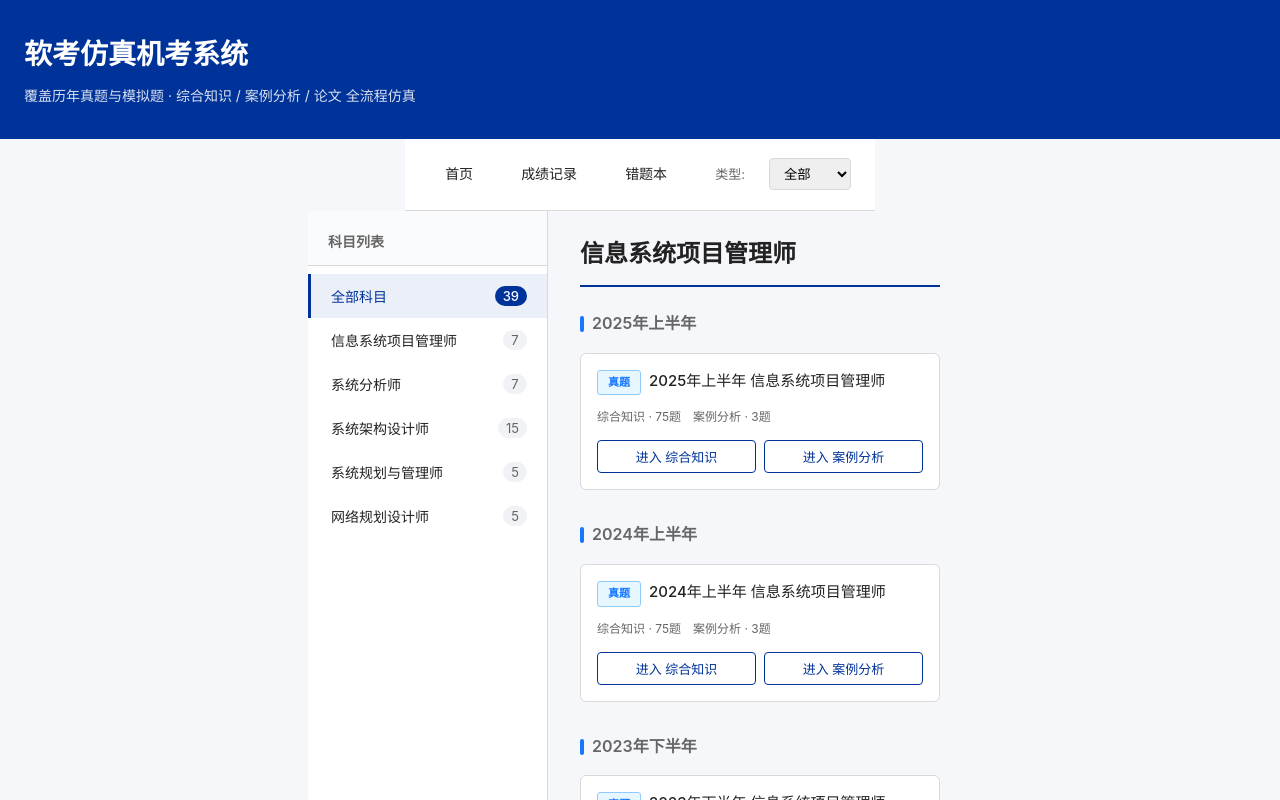
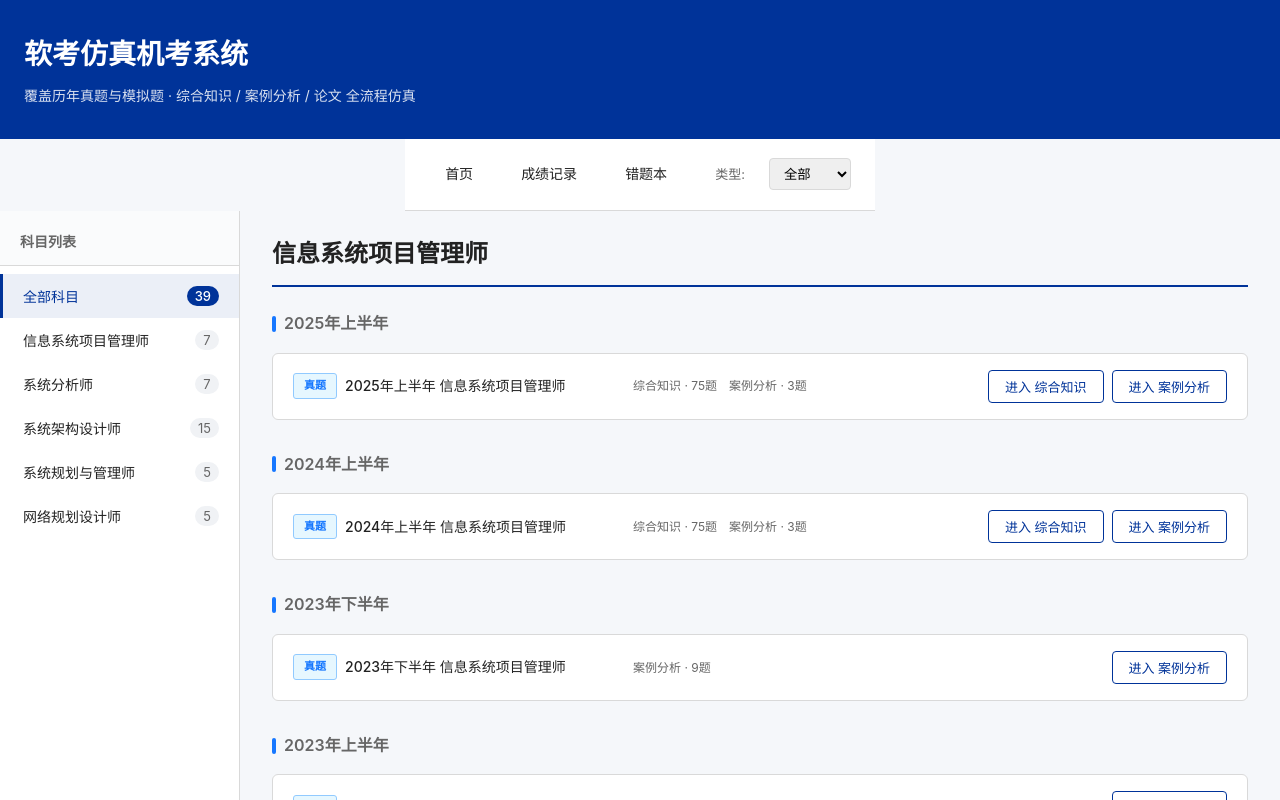
Before and after one commit to wujiaming88/ruankao-exam, a React (Vite) app: page / in a window 1280 px wide. Shown: the top 800 px of the page. Built offline with nearby package versions, Linux system fonts and the light colour scheme.

Commit message:
fix: switch exam cards to horizontal full-width row layout

```diff
--- a/src/App.css
+++ b/src/App.css
@@ -244,49 +244,53 @@
 }
 
 .exam-grid {
-  display: grid;
-  grid-template-columns: repeat(auto-fill, minmax(360px, 1fr));
-  gap: 20px;
+  display: flex;
+  flex-direction: column;
+  gap: 12px;
 }
 
 .exam-card {
   border: 1px solid var(--border);
   border-radius: 6px;
-  padding: 16px;
+  padding: 16px 20px;
   transition: all 0.2s;
   background: #fff;
   display: flex;
-  flex-direction: column;
+  flex-direction: row;
+  align-items: center;
+  gap: 20px;
 }
 
 .exam-card:hover {
   border-color: var(--brand-light);
-  box-shadow: 0 4px 12px rgba(22, 119, 255, 0.12);
-  transform: translateY(-2px);
+  box-shadow: 0 2px 8px rgba(22, 119, 255, 0.1);
 }
 
 .exam-card-header {
   display: flex;
-  align-items: flex-start;
+  align-items: center;
   gap: 8px;
-  margin-bottom: 12px;
+  margin-bottom: 0;
+  min-width: 320px;
+  flex-shrink: 0;
 }
 
 .exam-card .exam-title {
-  font-size: 15px;
+  font-size: 14px;
   font-weight: 500;
   color: var(--text);
   flex: 1;
-  line-height: 1.5;
+  line-height: 1.4;
 }
 
 .exam-card .exam-meta {
   font-size: 12px;
   color: var(--text-muted);
-  margin-bottom: 14px;
+  margin-bottom: 0;
   display: flex;
   flex-wrap: wrap;
   gap: 12px;
+  flex: 1;
 }
 
 .paper-info {
@@ -297,13 +301,12 @@
 .exam-card .paper-btns {
   display: flex;
   gap: 8px;
-  flex-wrap: wrap;
-  margin-top: auto;
+  flex-wrap: nowrap;
+  flex-shrink: 0;
 }
 
 .paper-btn {
-  flex: 1;
-  padding: 6px 12px;
+  padding: 6px 16px;
   font-size: 13px;
   border: 1px solid var(--brand);
   border-radius: 4px;
@@ -313,6 +316,7 @@
   transition: all 0.2s;
   font-weight: 500;
   text-align: center;
+  white-space: nowrap;
 }
 
 .paper-btn:hover {
```
